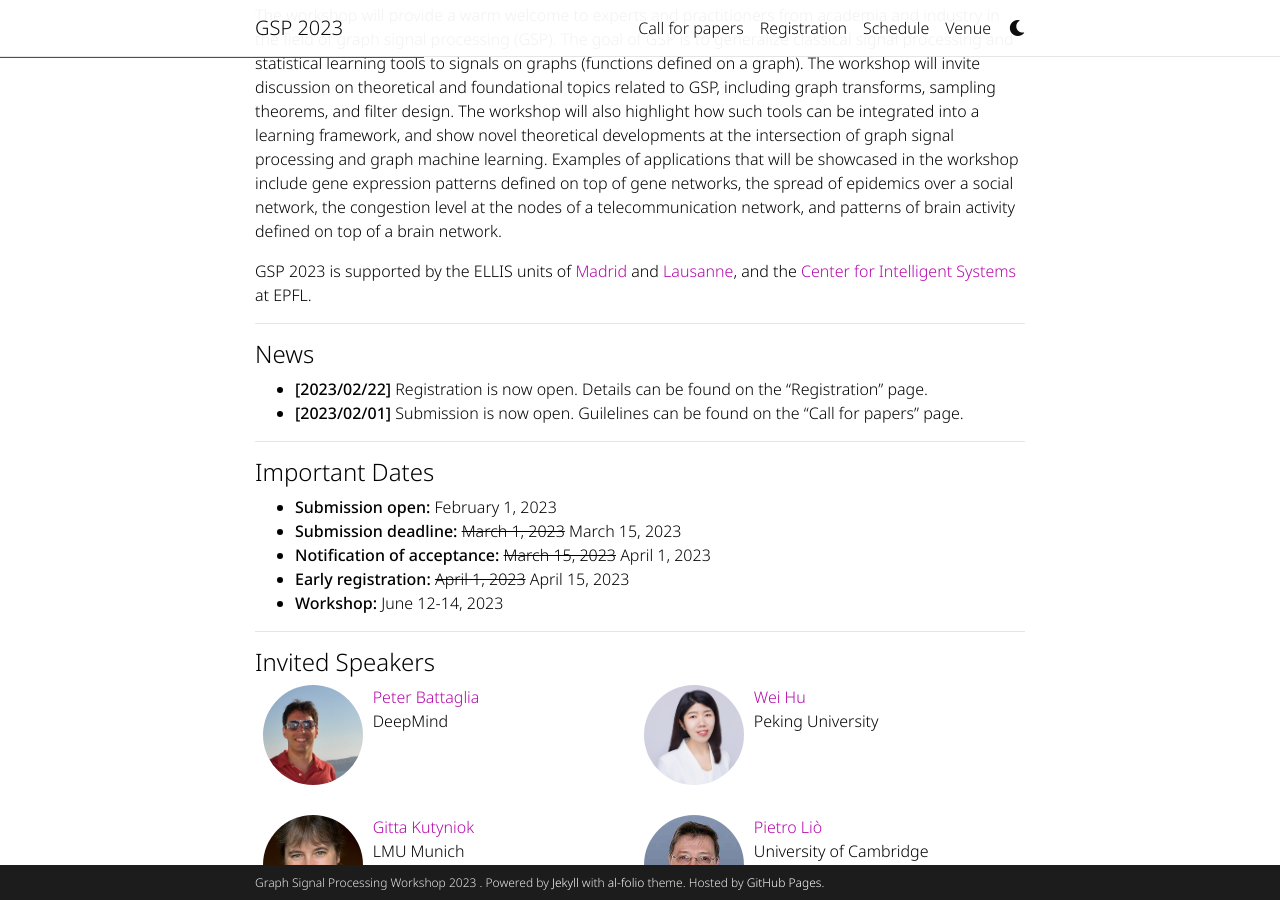
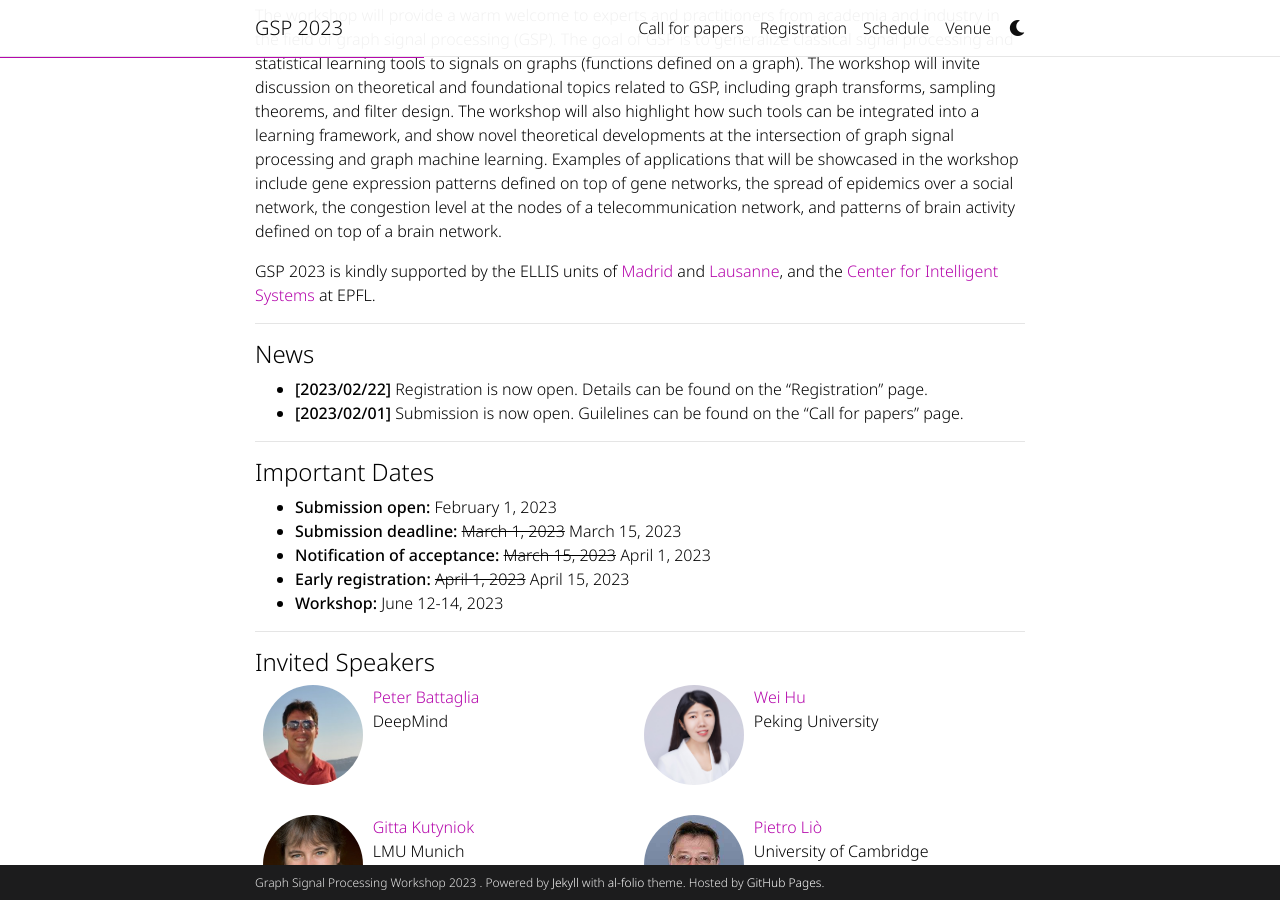
Before and after one commit to shreyasvinaya/gspworkshop2025.github.io, a Jekyll site: the page built from _pages/about.md, in a window 1280 px wide and 900 px high, scrolled down 512 px. Built offline with Jekyll 4.4.1, drawn with Linux system fonts in a browser that asks for light colours; full-size pictures stand in for the smaller copies a plugin makes; comment, search, counter and statistics services are not loaded; a style sheet for code colours, icons or effects is not loaded; some of the changed lines change nothing that is shown.

Commit message:
Update about.md

```diff
--- a/_pages/about.md
+++ b/_pages/about.md
@@ -16,7 +16,7 @@ Following a series of successful workshops since 2016, we are pleased to announc
 
 The workshop will provide a warm welcome to experts and practitioners from academia and industry in the field of graph signal processing (GSP). The goal of GSP is to generalize classical signal processing and statistical learning tools to signals on graphs (functions defined on a graph). The workshop will invite discussion on theoretical and foundational topics related to GSP, including graph transforms, sampling theorems, and filter design. The workshop will also highlight how such tools can be integrated into a learning framework, and show novel theoretical developments at the intersection of graph signal processing and graph machine learning. Examples of applications that will be showcased in the workshop include gene expression patterns defined on top of gene networks, the spread of epidemics over a social network, the congestion level at the nodes of a telecommunication network, and patterns of brain activity defined on top of a brain network.
 
-GSP 2023 is supported by the ELLIS units of [Madrid](https://ellismadrid.es) and [Lausanne](https://www.epfl.ch/research/domains/epfl-ellis/), and the [Center for Intelligent Systems](https://www.epfl.ch/research/domains/cis/) at EPFL.
+GSP 2023 is kindly supported by the ELLIS units of [Madrid](https://ellismadrid.es) and [Lausanne](https://www.epfl.ch/research/domains/epfl-ellis/), and the [Center for Intelligent Systems](https://www.epfl.ch/research/domains/cis/) at EPFL.
 
 ---
 #### News
@@ -48,12 +48,12 @@ GSP 2023 is supported by the ELLIS units of [Madrid](https://ellismadrid.es) and
 ---
 #### Organizing Committee
 <!---
-+ [Xiaowen Dong](https://web.media.mit.edu/~xdong/) (University of Oxford, ELLIS Oxford)
-+ [Antonio Marques](https://www.tsc.urjc.es/~amarques/) (King Juan Carlos University, ELLIS Madrid)
++ [Xiaowen Dong](https://web.media.mit.edu/~xdong/) (University of Oxford)
++ [Antonio Marques](https://www.tsc.urjc.es/~amarques/) (King Juan Carlos University)
 + [Gonzalo Mateos](https://www.hajim.rochester.edu/ece/sites/gmateos//) (University of Rochester)
 + [Santiago Segarra](https://segarra.rice.edu) (Rice University)
-+ [Dorina Thanou](https://people.epfl.ch/dorina.thanou?lang=en) (EPFL, ELLIS Lausanne)
-+ [Laura Toni](https://www.ucl.ac.uk/iccs/dr-laura-toni) (University College London, ELLIS London)
++ [Dorina Thanou](https://people.epfl.ch/dorina.thanou?lang=en) (EPFL)
++ [Laura Toni](https://www.ucl.ac.uk/iccs/dr-laura-toni) (University College London)
 --->
 
 {% include staff.html %}
```
